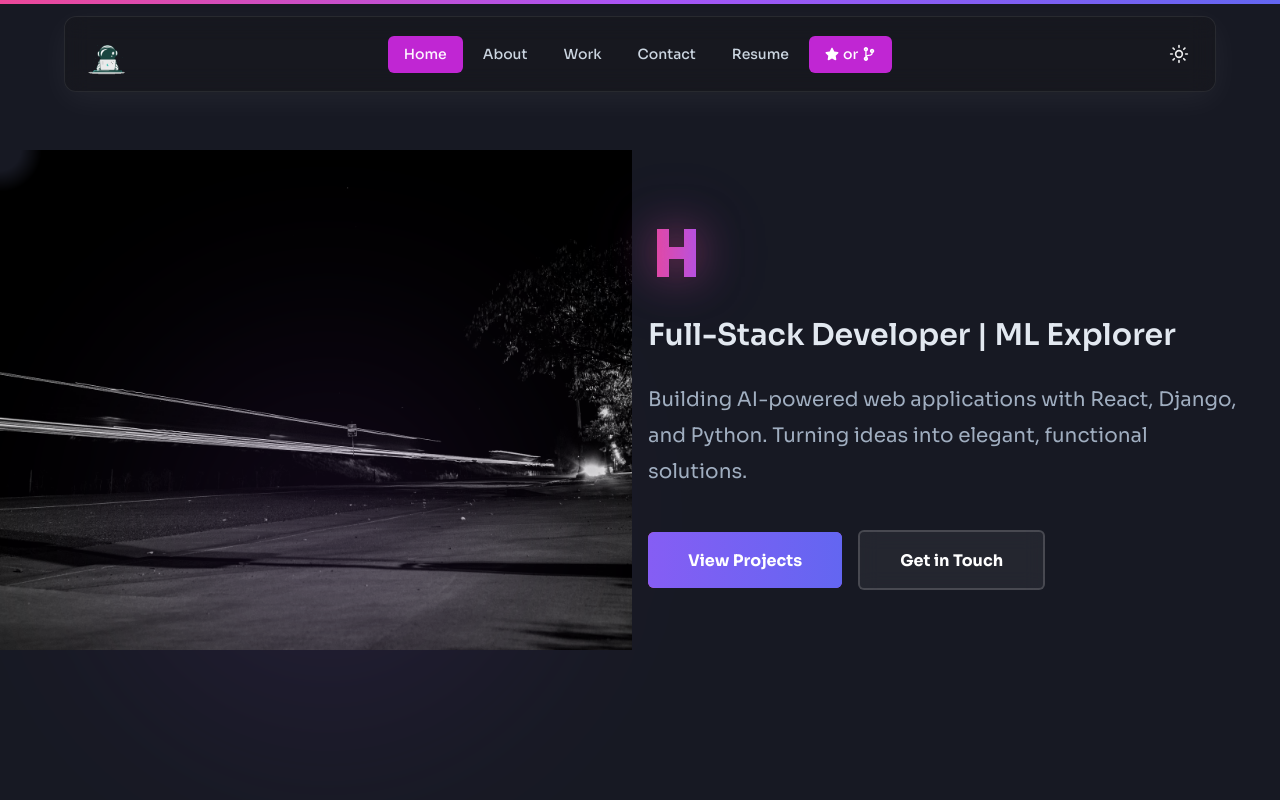
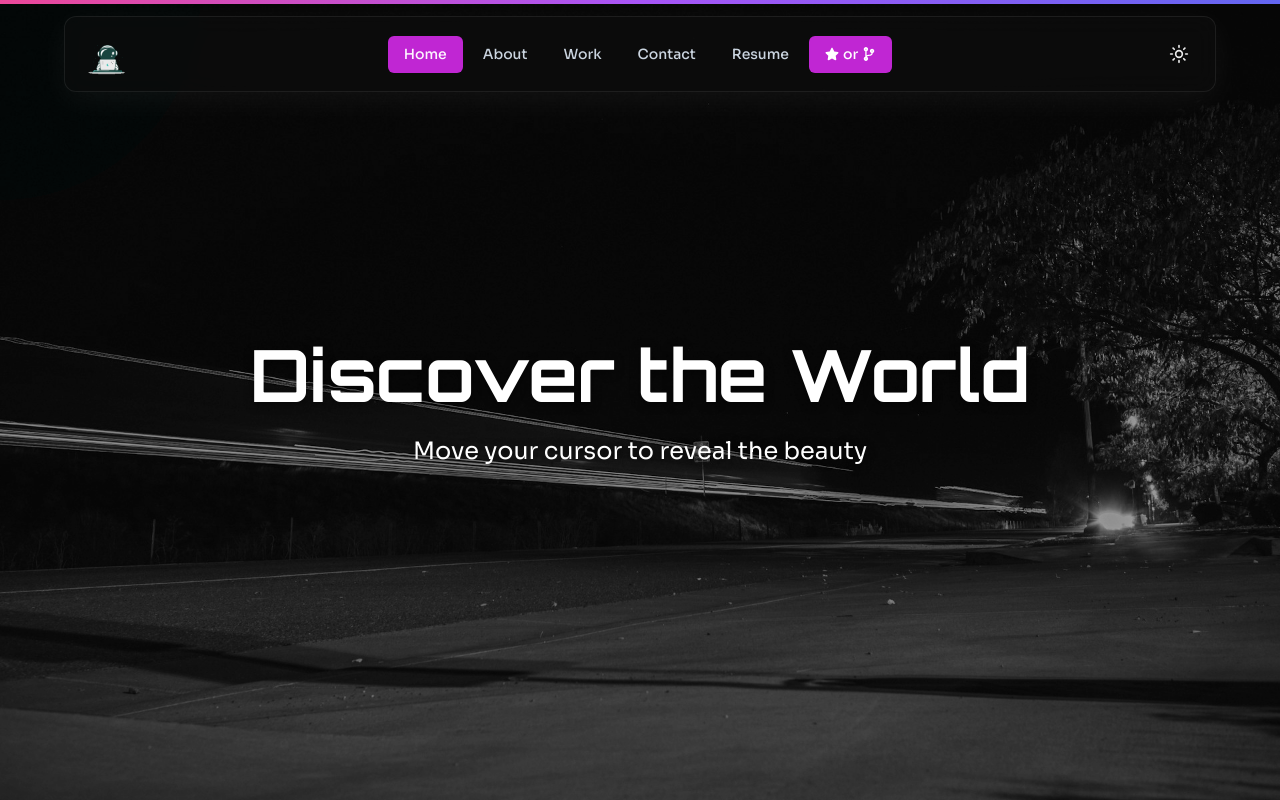
Before and after one commit to anandita-3217/anandita-dakshayani, a React (Vite) app: page / in a window 1280 px wide. Shown: the top 800 px of the page. Built offline with nearby package versions, Linux system fonts and the light colour scheme.

Commit message:
Cursor mask works find better images

```diff
--- a/src/components/Hero.jsx
+++ b/src/components/Hero.jsx
@@ -236,360 +236,181 @@
 
 // export default Hero;
 
-import React, { useRef } from 'react';
-import {
-  Box,
-  Container,
-  Heading,
-  Text,
-  Button,
-  VStack,
-  HStack,
-  Image,
-} from '@chakra-ui/react';
-import { motion, useScroll, useTransform, useSpring } from 'framer-motion';
-import { useInView } from 'react-intersection-observer';
-import { useColorMode } from '@chakra-ui/react';
-import CursorMaskReveal from './ui/CursorMaskReveal';
-import TextType from "./ui/TextType";
-import HeroImg from "./assets/Hero.jpg";
+// import React, { useState } from 'react';
+// import {  Box, Heading, Text, VStack } from '@chakra-ui/react';
+// import HeroBack from "./assets/Hero.jpg";
+// import HeroFore from "./assets/HeroFore.jpg";
+// const HeroMaskReveal = () => {
+//   const [mousePosition, setMousePosition] = useState({ x: 0, y: 0 });
+
+//   const handleMouseMove = (e) => {
+//     const rect = e.currentTarget.getBoundingClientRect();
+//     setMousePosition({
+//       x: e.clientX - rect.left,
+//       y: e.clientY - rect.top,
+//     });
+//   };
+
+//   // Replace these URLs with your actual images
+//   const colorImage = HeroBack;
+//   const grayscaleImage = HeroFore;
+
+//   return (
+
+//       <Box
+//         position="relative"
+//         width="100vw"
+//         height="100vh"
+//         overflow="hidden"
+//         onMouseMove={handleMouseMove}
+//       >
+//         {/* Background layer - Color image */}
+//         <Box
+//           position="absolute"
+//           inset="0"
+//           backgroundImage={`url(${colorImage})`}
+//           backgroundSize="cover"
+//           backgroundPosition="center"
+//           backgroundRepeat="no-repeat"
+//         />
+
+//         {/* Foreground layer - Grayscale image with mask */}
+//         <Box
+//           position="absolute"
+//           inset="0"
+//           backgroundImage={`url(${grayscaleImage})`}
+//           backgroundSize="cover"
+//           backgroundPosition="center"
+//           backgroundRepeat="no-repeat"
+//           filter="grayscale(100%)"
+//           style={{
+//             maskImage: `radial-gradient(circle 200px at ${mousePosition.x}px ${mousePosition.y}px, transparent 0%, black 100%)`,
+//             WebkitMaskImage: `radial-gradient(circle 200px at ${mousePosition.x}px ${mousePosition.y}px, transparent 0%, black 100%)`,
+//           }}
+//         />
+
+//         {/* Content overlay */}
+//         <Box
+//           position="absolute"
+//           inset="0"
+//           display="flex"
+//           alignItems="center"
+//           justifyContent="center"
+//           bg="rgba(0, 0, 0, 0.3)"
+//         >
+//           <VStack spacing={4} textAlign="center" px={4}>
+//             <Heading
+//               as="h1"
+//               fontSize={{ base: '4xl', md: '6xl', lg: '7xl' }}
+//               fontWeight="bold"
+//               color="white"
+//               textShadow="0 2px 10px rgba(0,0,0,0.5)"
+//             >
+//               Discover the World
+//             </Heading>
+//             <Text
+//               fontSize={{ base: 'lg', md: 'xl', lg: '2xl' }}
+//               color="white"
+//               maxW="2xl"
+//               textShadow="0 2px 10px rgba(0,0,0,0.5)"
+//             >
+//               Move your cursor to reveal the beauty
+//             </Text>
+//           </VStack>
+//         </Box>
+//       </Box>
+
+//   );
+// };
+
+// export default HeroMaskReveal;
+import HeroBack from "./assets/Hero.jpg";
 import HeroFore from "./assets/HeroFore.jpg";
-const MotionBox = motion.create(Box);
-const MotionHeading = motion.create(Heading);
-const MotionText = motion.create(Text);
-const MotionButton = motion.create(Button);
 
-const fadeInUp = {
-  hidden: { opacity: 0, y: 30 },
-  visible: {
-    opacity: 1,
-    y: 0,
-    transition: { duration: 0.6, ease: "easeOut" }
-  }
+import React, { useState } from 'react';
+import { ChakraProvider, Box, Heading, Text, VStack } from '@chakra-ui/react';
+
+const HeroMaskReveal = () => {
+  const [mousePosition, setMousePosition] = useState({ x: 0, y: 0 });
+
+  const handleMouseMove = (e) => {
+    const rect = e.currentTarget.getBoundingClientRect();
+    setMousePosition({
+      x: e.clientX - rect.left,
+      y: e.clientY - rect.top,
+    });
   };
 
-function Hero() {
-  const { colorMode } = useColorMode();
-  const containerRef = useRef(null);
-
-  const [headerRef, headerInView] = useInView({
-    triggerOnce: false,
-    threshold: 0.2
-  });
-
-  const [contentRef, contentInView] = useInView({
-    triggerOnce: false,
-    threshold: 0.2
-  });
-
-  // Parallax scroll effects
-  const { scrollYProgress } = useScroll({
-    target: containerRef,
-    offset: ["start start", "end start"]
-  });
-
-  const springConfig = { stiffness: 100, damping: 30, restDelta: 0.001 };
-  const imageY = useSpring(useTransform(scrollYProgress, [0, 1], [0, 300]), springConfig);
-  const contentY = useSpring(useTransform(scrollYProgress, [0, 1], [0, 150]), springConfig);
-  const opacity = useSpring(useTransform(scrollYProgress, [0, 0.5], [1, 0]), springConfig);
+  // Replace these URLs with your actual images
+  const colorImage = HeroBack;
+  const grayscaleImage = HeroBack;
 
   return (
+
       <Box
-      ref={containerRef}
-      id="hero"
         position="relative"
-      minH="100vh"
-      display="flex"
-      alignItems="center"
+        width="100vw"
+        height="100vh"
         overflow="hidden"
-      bg={colorMode === 'dark' ? 'gray.900' : 'white'}
+        onMouseMove={handleMouseMove}
       >
-      {/* Masked Background Image with Parallax */}
-      {/* <CursorMaskReveal
-        maskSize={250}
-        springConfig={{ damping: 20, stiffness: 150 }}
-        revealContent={
-          <MotionBox
+        {/* Background layer - Color image */}
+        <Box
           position="absolute"
-            top="0"
-            left="0"
-            right="0"
-            bottom="0"
-            style={{ y: imageY }}
-          >
-
-            <Image
-              src={HeroImg}
-              alt="Colorful light trails background"
-              w="full"
-              h="120%"
-              objectFit="cover"
-              objectPosition="center"
+          inset="0"
+          backgroundImage={`url(${colorImage})`}
+          backgroundSize="cover"
+          backgroundPosition="center"
+          backgroundRepeat="no-repeat"
         />
 
+        {/* Foreground layer - Grayscale image with mask */}
         <Box
           position="absolute"
-              top="0"
-              left="0"
-              right="0"
-              bottom="0"
-              bgGradient="linear(to-br, rgba(236, 72, 153, 0.4), rgba(168, 85, 247, 0.4), rgba(59, 130, 246, 0.3))"
-            />
-          </MotionBox>
-        }
-      >
-
-        <MotionBox
-          position="absolute"
-          top="0"
-          left="0"
-          right="0"
-          bottom="0"
-          style={{ y: imageY }}
-        >
-          <Image
-            src="https://images.unsplash.com/photo-1548438294-1ad5d5f4f063?w=1920&q=80"
-            alt="Background"
-            w="full"
-            h="120%"
-            objectFit="cover"
-            objectPosition="center"
-            filter={colorMode === 'dark'
-              ? 'grayscale(90%) brightness(0.3)'
-              : 'grayscale(80%) brightness(0.9) contrast(0.8)'}
-          />
-
-          <Box
-            position="absolute"
-            top="0"
-            left="0"
-            right="0"
-            bottom="0"
-            bg={colorMode === 'dark'
-              ? 'rgba(0, 0, 0, 0.7)'
-              : 'rgba(255, 255, 255, 0.85)'}
-          />
-
-          <Box
-            position="absolute"
-            top="0"
-            left="0"
-            right="0"
-            bottom="0"
-            bgGradient={colorMode === 'dark'
-              ? "linear(to-br, rgba(30, 64, 175, 0.15), rgba(124, 58, 237, 0.15), rgba(236, 72, 153, 0.2))"
-              : "linear(to-br, rgba(30, 64, 175, 0.08), rgba(124, 58, 237, 0.08), rgba(236, 72, 153, 0.1))"}
-          />
-        </MotionBox>
-      </CursorMaskReveal> */}
-<CursorMaskReveal
-      foreground={HeroFore}
-      background={HeroImg}
-      height="500px"
-    />
-      {/* Floating particles/blobs */}
-      {/* <MotionBox
-        position="absolute"
-        top="15%"
-        right="8%"
-        w="350px"
-        h="350px"
-        borderRadius="full"
-        bgGradient="radial(circle, rgba(236, 72, 153, 0.3), transparent)"
-        filter="blur(80px)"
-        style={{ y: useTransform(scrollYProgress, [0, 1], [0, -150]) }}
-        animate={{
-          scale: [1, 1.3, 1],
-          opacity: [0.3, 0.6, 0.3]
-        }}
-        transition={{
-          duration: 8,
-          repeat: Infinity,
-          ease: "easeInOut"
-        }}
-      /> */}
-
-      <MotionBox
-        position="absolute"
-        bottom="10%"
-        left="10%"
-        w="400px"
-        h="400px"
-        borderRadius="full"
-        bgGradient="radial(circle, rgba(168, 85, 247, 0.3), transparent)"
-        filter="blur(90px)"
-        style={{ y: useTransform(scrollYProgress, [0, 1], [0, 100]) }}
-        animate={{
-          scale: [1, 1.2, 1],
-          opacity: [0.2, 0.5, 0.2]
-        }}
-        transition={{
-          duration: 10,
-          repeat: Infinity,
-          ease: "easeInOut"
+          inset="0"
+          backgroundImage={`url(${grayscaleImage})`}
+          backgroundSize="cover"
+          backgroundPosition="center"
+          backgroundRepeat="no-repeat"
+          filter="grayscale(100%)"
+          style={{
+            maskImage: `radial-gradient(circle 200px at ${mousePosition.x}px ${mousePosition.y}px, transparent 0%, transparent 100%, black 100%, black 100%)`,
+            WebkitMaskImage: `radial-gradient(circle 200px at ${mousePosition.x}px ${mousePosition.y}px, transparent 0%, transparent 100%, black 100%, black 100%)`,
           }}
         />
 
-      {/* Content */}
-      <Container maxW="container.xl" position="relative" zIndex={10}>
-        <MotionBox
-          style={{ y: contentY, opacity }}
-          py={{ base: 20, md: 24 }}
+        {/* Content overlay */}
+        <Box
+          position="absolute"
+          inset="0"
+          display="flex"
+          alignItems="center"
+          justifyContent="center"
+          bg="rgba(0, 0, 0, 0.3)"
         >
-          <MotionBox
-            ref={contentRef}
-            initial="hidden"
-            animate={contentInView ? "visible" : "hidden"}
-            variants={fadeInUp}
+          <VStack spacing={4} textAlign="center" px={4}>
+            <Heading
+              as="h1"
+              fontSize={{ base: '4xl', md: '6xl', lg: '7xl' }}
+              fontWeight="bold"
+              color="white"
+              textShadow="0 2px 10px rgba(0,0,0,0.5)"
             >
-            <VStack
-              spacing={6}
-              align={{ base: 'center', lg: 'flex-start' }}
-              textAlign={{ base: 'center', lg: 'left' }}
+              Discover the World
+            </Heading>
+            <Text
+              fontSize={{ base: 'lg', md: 'xl', lg: '2xl' }}
+              color="white"
+              maxW="2xl"
+              textShadow="0 2px 10px rgba(0,0,0,0.5)"
             >
-              {/* Main Heading with Typing Effect */}
-              <MotionHeading
-                ref={headerRef}
-                as="h1"
-                fontSize={{ base: '4xl', md: '5xl', lg: '6xl', xl: '7xl' }}
-                fontWeight="bold"
-                lineHeight="1.1"
-                initial="hidden"
-                animate={headerInView ? "visible" : "hidden"}
-                variants={fadeInUp}
-                color={colorMode === 'dark' ? 'white' : 'gray.900'}
-                fontFamily="Silkscreen"
-                textShadow={colorMode === 'dark'
-                  ? '0 0 40px rgba(236, 72, 153, 0.5), 0 0 80px rgba(168, 85, 247, 0.3)'
-                  : 'none'}
-              >
-                <Box
-                  as="span"
-                  bgGradient="linear(to-r, #ec4899, #a855f7, #6366f1)"
-                  bgClip="text"
-                >
-                  <TextType
-                    text={["Hi! I'm Anandita!"]}
-                    typingSpeed={75}
-                    pauseDuration={1500}
-                    showCursor={true}
-                    cursorCharacter="_"
-                  />
+              Move your cursor to reveal the beauty
+            </Text>
+          </VStack>
         </Box>
-              </MotionHeading>
+      </Box>
 
+  );
+};
 
-
-              {/* Subtitle */}
-              <MotionText
-                fontSize={{ base: 'xl', md: '2xl', lg: '3xl' }}
-                color={colorMode === 'dark' ? 'gray.200' : 'gray.700'}
-                fontWeight="600"
-                variants={fadeInUp}
-              >
-                Full-Stack Developer | ML Explorer
-              </MotionText>
-
-              {/* Tagline */}
-              <MotionText
-                fontSize={{ base: 'md', md: 'lg', lg: 'xl' }}
-                color={colorMode === 'dark' ? 'gray.400' : 'gray.600'}
-                maxW={{ base: "full", lg: "600px" }}
-                lineHeight="1.8"
-                variants={fadeInUp}
-              >
-                Building AI-powered web applications with React, Django, and Python.
-                Turning ideas into elegant, functional solutions.
-              </MotionText>
-
-              {/* CTA Buttons */}
-              <MotionBox variants={fadeInUp} w="full" pt={4}>
-                <HStack
-                  spacing={4}
-                  flexWrap="wrap"
-                  justify={{ base: 'center', lg: 'flex-start' }}
-                >
-                  <MotionButton
-                    as="a"
-                    href="#projects"
-                    onClick={(e) => {
-                      e.preventDefault();
-                      document.getElementById('projects')?.scrollIntoView({
-                        behavior: 'smooth',
-                        block: 'start'
-                      });
-                    }}
-                    size="lg"
-                    px={10}
-                    py={7}
-                    fontSize="md"
-                    fontWeight="700"
-                    position="relative"
-                    overflow="hidden"
-                    color="white"
-                    border="none"
-                    bgGradient="linear(to-r, #ec4899, #a855f7)"
-                    _before={{
-                      content: '""',
-                      position: 'absolute',
-                      top: 0,
-                      left: '-100%',
-                      right: 0,
-                      bottom: 0,
-                      bgGradient: 'linear(to-r, #a855f7, #6366f1)',
-                      transition: 'left 0.4s ease',
-                    }}
-                    _hover={{
-                      _before: {
-                        left: 0,
-                      }
-                    }}
-                    whileHover={{
-                      scale: 1.05,
-                      boxShadow: '0 10px 40px rgba(236, 72, 153, 0.5)',
-                    }}
-                    whileTap={{ scale: 0.95 }}
-                  >
-                    <Box position="relative" zIndex={1}>
-                      View Projects
-                    </Box>
-                  </MotionButton>
-
-                  <MotionButton
-                    as="a"
-                    href="#contact"
-                    size="lg"
-                    px={10}
-                    py={7}
-                    fontSize="md"
-                    fontWeight="700"
-                    position="relative"
-                    overflow="hidden"
-                    bg={colorMode === 'dark' ? 'whiteAlpha.100' : 'blackAlpha.100'}
-                    backdropFilter="blur(10px)"
-                    borderWidth="2px"
-                    borderColor={colorMode === 'dark' ? 'whiteAlpha.300' : 'blackAlpha.300'}
-                    color={colorMode === 'dark' ? 'white' : 'gray.900'}
-                    _hover={{
-                      bg: colorMode === 'dark' ? 'whiteAlpha.200' : 'blackAlpha.200',
-                      borderColor: '#ec4899',
-                    }}
-                    whileHover={{
-                      scale: 1.05,
-                      boxShadow: '0 10px 40px rgba(168, 85, 247, 0.3)',
-                    }}
-                    whileTap={{ scale: 0.95 }}
-                  >
-                    Get in Touch
-                  </MotionButton>
-                </HStack>
-              </MotionBox>
-            </VStack>
-          </MotionBox>
-        </MotionBox>
-      </Container>
-    </Box>
-  );
-}
-
-export default Hero;
+export default HeroMaskReveal;
--- a/src/components/ui/CursorMaskReveal.jsx
+++ b/src/components/ui/CursorMaskReveal.jsx
@@ -228,63 +228,81 @@
 // };
 
 // export default CursorMaskReveal;
-"use client";
+import React, { useState } from 'react';
+import { ChakraProvider, Box, Text } from '@chakra-ui/react';
 
-import React, { useState } from "react";
-import { motion, useMotionValue, useMotionTemplate } from "framer-motion";
+const CursorMaskReveal = () => {
+  const [mousePosition, setMousePosition] = useState({ x: 0, y: 0 });
 
-export default function CursorMaskReveal({
-  foreground,
-  background,
-  width = "100%",
-  height = "100%",
-}) {
-  const maskX = useMotionValue(0);
-  const maskY = useMotionValue(0);
-  const maskSize = useMotionValue(80);
-
-  // Create radial mask CSS
-  const maskImage = useMotionTemplate`
-    radial-gradient(
-      70px
-      at ${maskX}px ${maskY}px,
-      transparent 30%,
-      black 60%
-    )
-  `;
+  const handleMouseMove = (e) => {
+    const rect = e.currentTarget.getBoundingClientRect();
+    setMousePosition({
+      x: e.clientX - rect.left,
+      y: e.clientY - rect.top,
+    });
+  };
 
   return (
-    <motion.div
-      style={{
-        position: "relative",
-        width,
-        height,
-        backgroundImage: `url(${background})`,
-        backgroundSize: "cover",
-        WebkitMaskImage: maskImage,
-        maskImage,
-      }}
-      onMouseMove={(e) => {
-        const rect = e.currentTarget.getBoundingClientRect();
-        const x = e.clientX - rect.left;
-        const y = e.clientY - rect.top;
-        maskX.set(x);
-        maskY.set(y);
-      }}
-      onMouseEnter={() => maskSize.set(150)}
-      onMouseLeave={() => maskSize.set(80)}
-    >
-      <img
-        src={foreground}
-        alt="Foreground"
-        style={{
-          position: "absolute",
-          width: "100%",
-          height: "100%",
-          objectFit: "cover",
-          pointerEvents: "none",
-        }}
-      />
-    </motion.div>
+    <ChakraProvider>
+      <Box
+        position="relative"
+        width="100vw"
+        height="100vh"
+        overflow="hidden"
+        onMouseMove={handleMouseMove}
+        bg="black"
+      >
+        {/* Base layer - visible text */}
+        <Box
+          position="absolute"
+          inset="0"
+          display="flex"
+          alignItems="center"
+          justifyContent="center"
+          padding="4"
+        >
+          <Text
+            fontSize={{ base: '3xl', md: '6xl', lg: '8xl' }}
+            fontWeight="bold"
+            color="white"
+            textAlign="center"
+            lineHeight="1.2"
+          >
+            Hover to reveal
+            <br />
+            the magic
+          </Text>
+        </Box>
+
+        {/* Mask layer - revealed on hover */}
+        <Box
+          position="absolute"
+          inset="0"
+          display="flex"
+          alignItems="center"
+          justifyContent="center"
+          padding="4"
+          style={{
+            maskImage: `radial-gradient(circle 150px at ${mousePosition.x}px ${mousePosition.y}px, black 0%, transparent 100%)`,
+            WebkitMaskImage: `radial-gradient(circle 150px at ${mousePosition.x}px ${mousePosition.y}px, black 0%, transparent 100%)`,
+          }}
+        >
+          <Text
+            fontSize={{ base: '3xl', md: '6xl', lg: '8xl' }}
+            fontWeight="bold"
+            bgGradient="linear(to-r, cyan.400, purple.500, pink.500)"
+            bgClip="text"
+            textAlign="center"
+            lineHeight="1.2"
+          >
+            Hover to reveal
+            <br />
+            the magic
+          </Text>
+        </Box>
+      </Box>
+    </ChakraProvider>
   );
-}
+};
+
+export default CursorMaskReveal;
```
Lines whose indentation alone changed are shown as unchanged.
